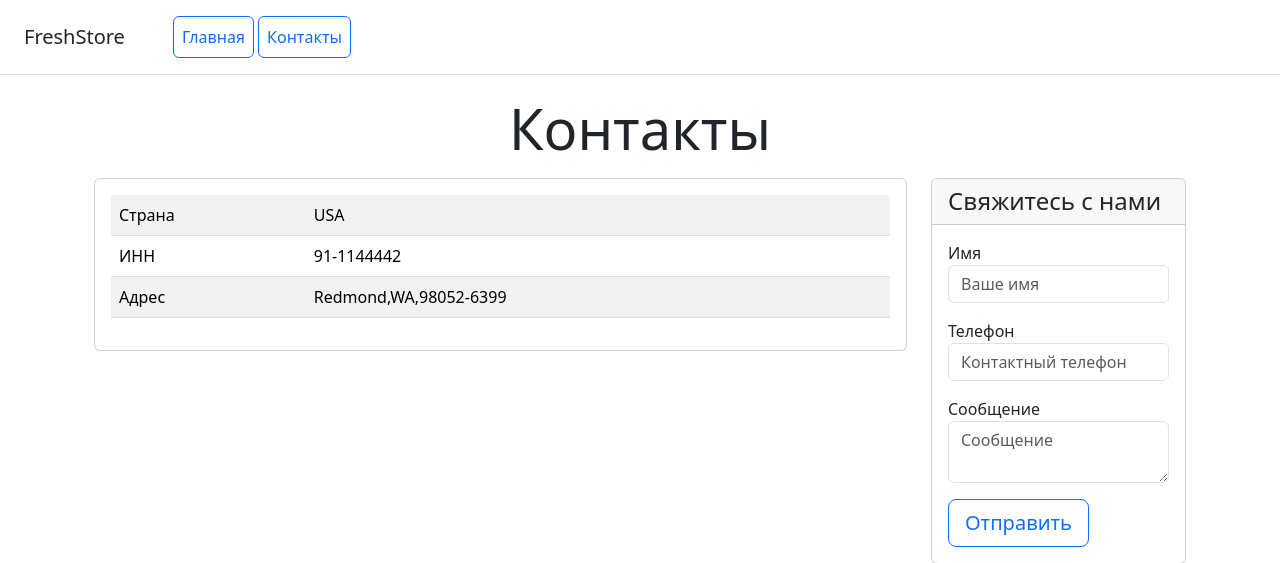
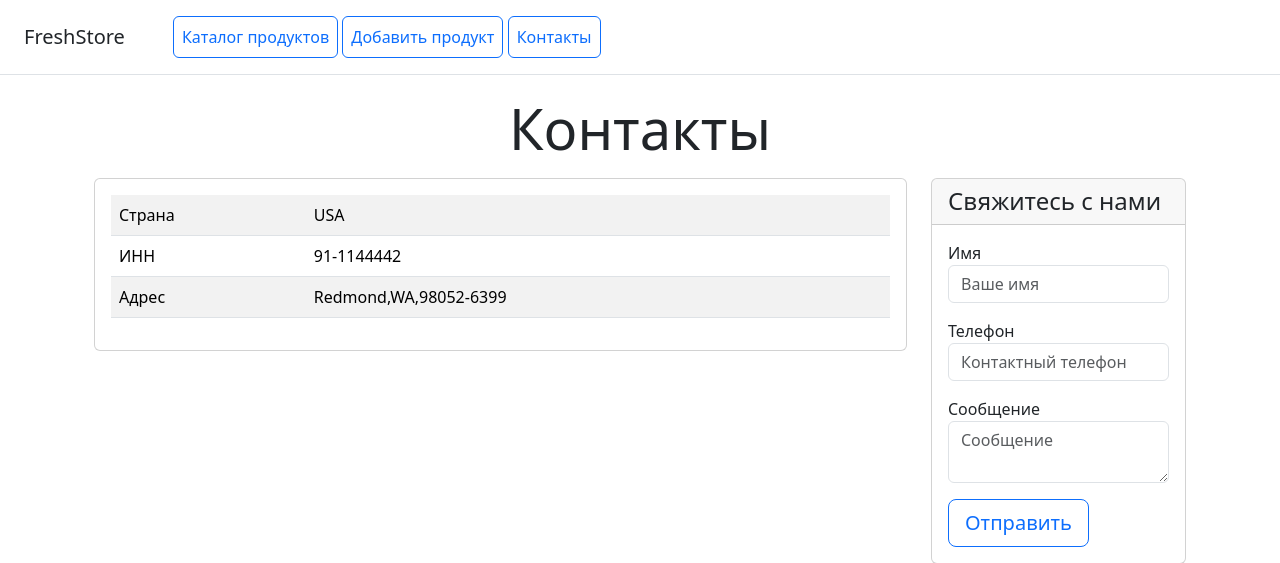
Before and after one commit to SuperZebrocat/DjangoHomework, a Django app: page /contacts/ in a window 1280 px wide. Shown: the top 563 px of the page. Run offline with Django 5.2, Linux system fonts and the light colour scheme; some libraries are stand-ins or nearby versions.

Commit message:
Navbar template fixed

```diff
--- a/catalog/templates/catalog/includes/inc_nav_bar.html
+++ b/catalog/templates/catalog/includes/inc_nav_bar.html
@@ -1,7 +1,8 @@
 <div class="d-flex flex-column flex-md-row align-items-center p-3 px-md-4 mb-3 bg-white border-bottom box-shadow">
     <h5 class="my-0 mr-md-auto font-weight-normal">FreshStore</h5>
     <nav class="ms-5">
-        <a class="p-2 btn btn-outline-primary" href="/home/">Главная</a>
+        <a class="p-2 btn btn-outline-primary" href="/products/">Каталог продуктов</a>
+        <a class="p-2 btn btn-outline-primary" href="/products/new">Добавить продукт</a>
         <a class="p-2 btn btn-outline-primary" href="/contacts/">Контакты</a>
     </nav>
 </div>
```
